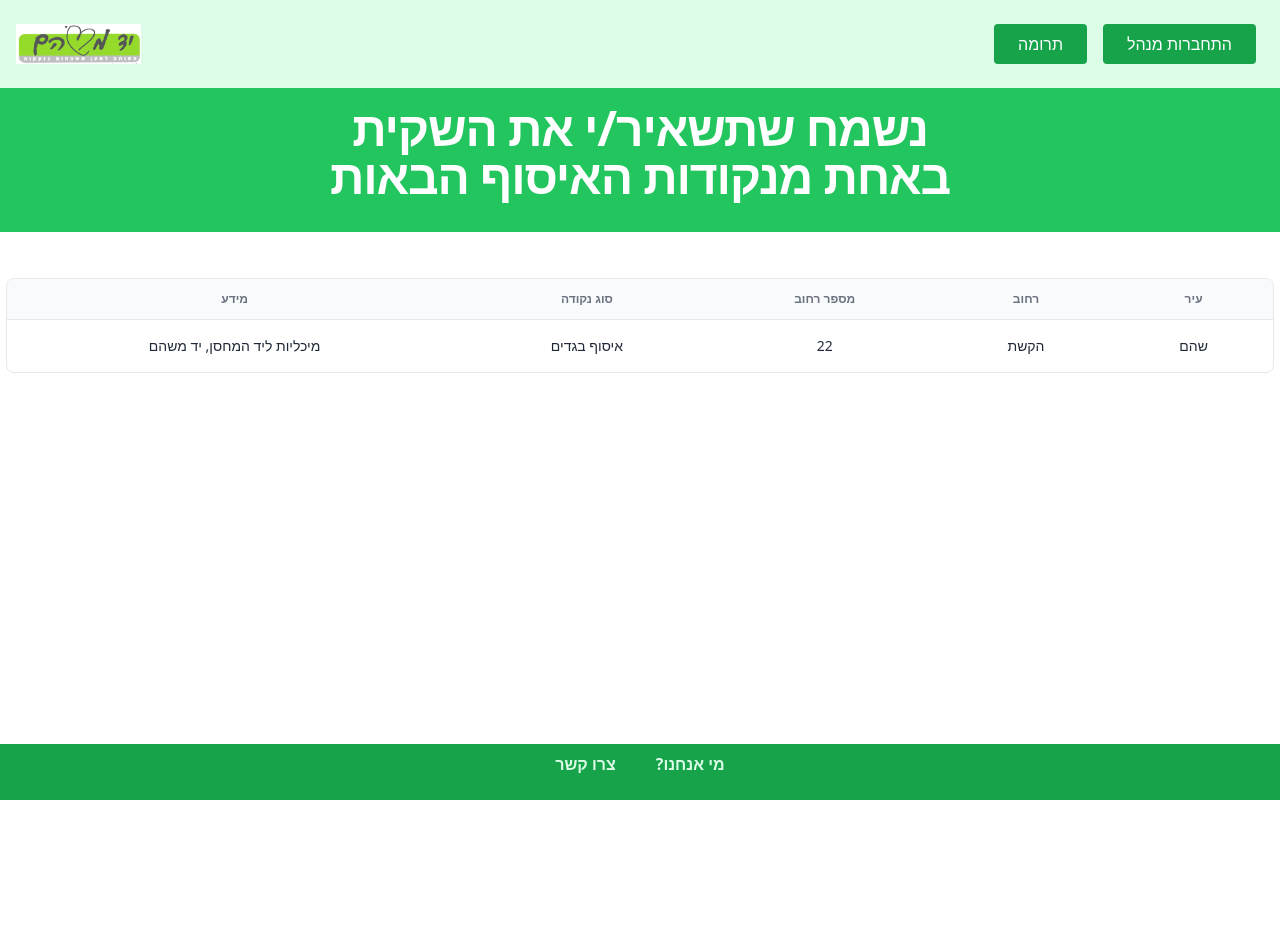
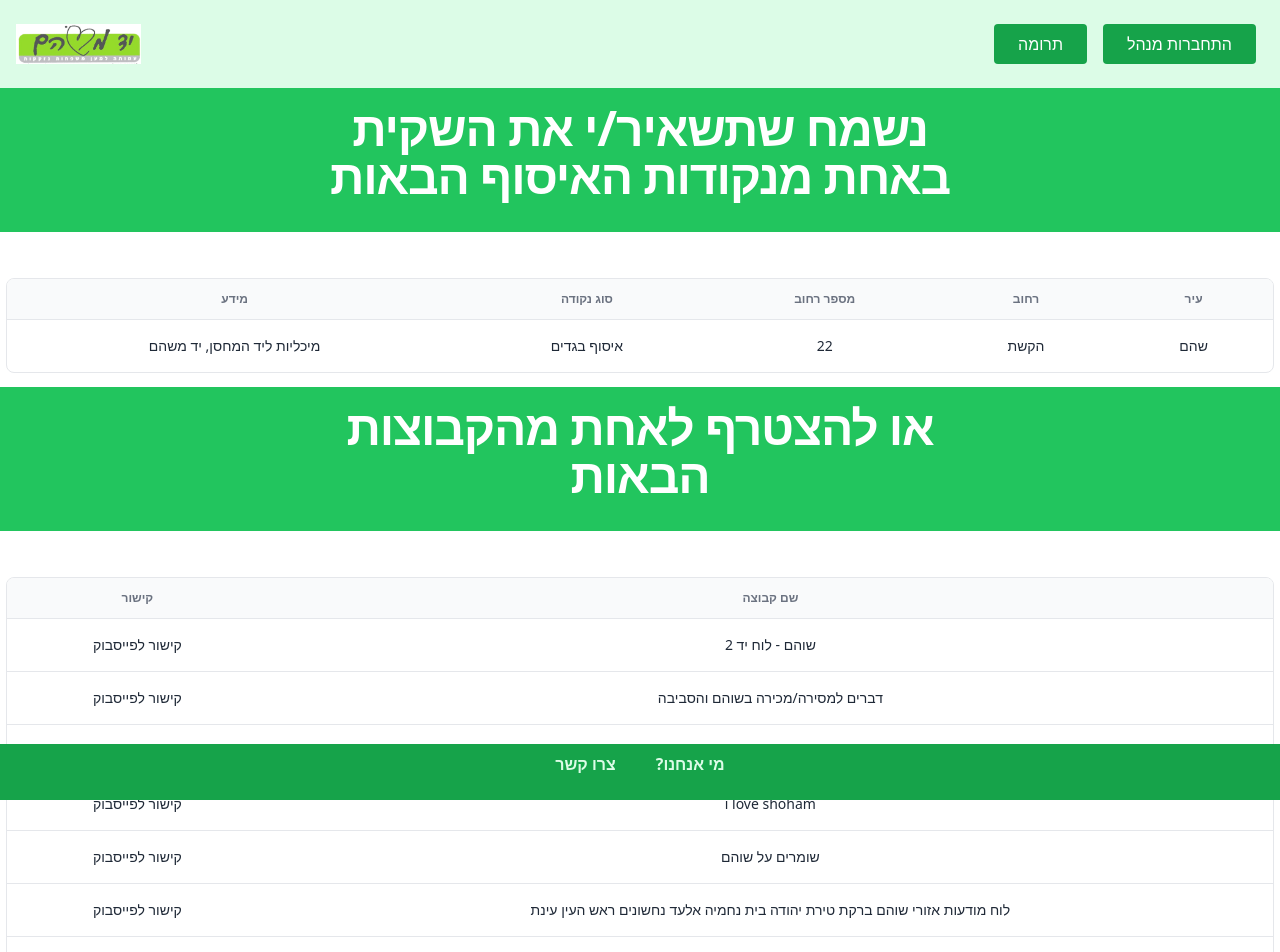
Before and after one commit to ReRopa2022/ReRopaClient, a React (Create React App) app: page /donate-points in a window 1280 px wide. Shown: the top 952 px of the page. Before the commit the page ends 800 px from the top, so only its background shows below. Built offline with nearby package versions, Linux system fonts and the light colour scheme; no server answers.

Commit message:
final preparations for passover

```diff
--- a/src/App.js
+++ b/src/App.js
@@ -11,7 +11,7 @@ const Home = lazy(() => import("./pages/Home"));
 const Test = lazy(() => import("./pages/Test"));
 const ManagerHome = lazy(() => import("./pages/manager/ManagerHome"));
 const ClothesTable = lazy(() => import("./pages/manager/ClothesTable"));
-const BooksOrGamesPage = lazy(() => import("./pages/manager/BooksOrGamesPage"));
+//const BooksOrGamesPage = lazy(() => import("./pages/manager/BooksOrGamesPage"));
 const ExcessesReport = lazy(() => import("./pages/manager/ExcessesReport"));
 const NotFound = lazy(() => import("./pages/NotFound"));
 const Login = lazy(() => import("./pages/Login"));
@@ -77,7 +77,7 @@ function App() {
                 <Route path="/info-tables" element={<Queries />} />
                 <Route path="/excesses-report" element={<ExcessesReport />} />
                 <Route path="/clothes-table" element={<ClothesTable />} />
-                <Route path="/games-books" element={<BooksOrGamesPage />} />
+
                 <Route path="/excesses-table" element={<ExcessesTable />} />
                 <Route path="/defiencies-table" element={<DefienciesTable />} />
                 <Route path="/locataions-table" element={<PointsTable />} />
--- a/src/components/donations/Clothes.js
+++ b/src/components/donations/Clothes.js
@@ -69,6 +69,7 @@ const Clothes = (props) => {
       genders,
       sectors,
       sizes,
+      status: "לא עודכן סטטוס",
       //image,
     };
     //console.log(donationData);
--- a/src/components/manager/tables/Status.js
+++ /dev/null
@@ -1,35 +0,0 @@
-import React from "react";
-
-const Status = ({ status, onClickHandler }) => {
-  return (
-    <>
-      {status === "לא עודכן סטטוס" && (
-        <button onClick={onClickHandler} className="text-yellow-500">
-          לא עודכן סטטוס{" "}
-        </button>
-      )}
-      {status === "לא התקבלה" && (
-        <button onClick={onClickHandler} className="text-red-500">
-          לא התקבלה
-        </button>
-      )}
-      {status === "התקבלה" && (
-        <button onClick={onClickHandler} className="text-yellow-500">
-          התקבלה
-        </button>
-      )}
-      {status === "נמסרה לתרומה" && (
-        <button onClick={onClickHandler} className="text-green-500">
-          נמסרה לתרומה
-        </button>
-      )}
-      {status === "הועברה לחנות" && (
-        <button onClick={onClickHandler} className="text-green-500">
-          הועברה לחנות
-        </button>
-      )}
-    </>
-  );
-};
-
-export default Status;
--- a/src/components/manager/tables/clothes table/DonationsTableRow.js
+++ b/src/components/manager/tables/clothes table/DonationsTableRow.js
@@ -4,7 +4,7 @@ import {
   updateStatus,
   deleteDonation,
 } from "../../../../features/donation/donationSlice";
-import Status from "../Status";
+
 //import ImageCard from "./ImageCard";
 
 //const API_URL = "https://reropa-server.onrender.com/api/donate/image";
@@ -13,8 +13,8 @@ const TableRow = ({ data }) => {
   //const [imgSrc, setImgSrc] = useState();
   //const [isImageBigger, setIsImageBigger] = useState(false);
   const [isStatusClicked, setIsStatusClicked] = useState(false);
-  var [status, setStatus] = useState();
-  const [prevStatus, setPrevStatus] = useState();
+  const [status, setStatus] = useState(data?.status);
+  const [statusColor, setStatusColor] = useState();
   const noTimeZone = data?.createdAt.substring(0, 10);
   const blatime = new Date(noTimeZone);
   const time = blatime.toLocaleDateString("en-GB");
@@ -30,7 +30,7 @@ const TableRow = ({ data }) => {
   };
   const onCancelEditStatus = () => {
     setIsStatusClicked(false);
-    setStatus(prevStatus);
+    setStatus(data?.status);
   };
   const onSelectStatus = (e) => {
     setStatus(e.target.value);
@@ -38,7 +38,6 @@ const TableRow = ({ data }) => {
   const onUpdateStatus = () => {
     dispatch(updateStatus({ donation_id, status }));
 
-    setPrevStatus(status);
     setIsStatusClicked(false);
   };
 
@@ -54,16 +53,27 @@ const TableRow = ({ data }) => {
   };
 
   useEffect(() => {
-    if (data?.status) {
-      setStatus(data?.status);
-      setPrevStatus(data?.status);
-    } else if (status) {
+    if (status === "לא עודכן סטטוס") {
+      setStatusColor("text-yellow-500");
       return;
-    } else {
-      setStatus("לא עודכן סטטוס");
-      setPrevStatus("לא עודכן סטטוס");
     }
-  }, [data.status, dispatch, status]);
+    if (status === "לא התקבלה") {
+      setStatusColor("text-red-500");
+      return;
+    }
+    if (status === "התקבלה") {
+      setStatusColor("text-yellow-500");
+      return;
+    }
+    if (status === "נמסרה לתרומה") {
+      setStatusColor("text-green-500");
+      return;
+    }
+    if (status === "הועברה לחנות") {
+      setStatusColor("text-green-500");
+      return;
+    }
+  }, [dispatch, status, statusColor]);
 
   /*useEffect(() => {
     const blob = new Blob([Int8Array.from(data.image.img.data.data)], {
@@ -96,7 +106,9 @@ const TableRow = ({ data }) => {
 
       <td className="px-6 py-4 text-sm font-medium text-right whitespace-nowrap">
         {!isStatusClicked ? (
-          <Status status={status} onClickHandler={onEditStatus} />
+          <button className={statusColor} onClick={onEditStatus}>
+            {status}
+          </button>
         ) : (
           <>
             <button
--- /dev/null
+++ b/src/components/tables/FacebookGroupsTable.js
@@ -0,0 +1,40 @@
+import React from "react";
+import FacebookGroupsTableRow from "./FacebookGroupsTableRow";
+
+const FacebookGroupsTable = ({ data }) => {
+  return (
+    <div className="flex flex-col">
+      <div className="overflow-x-auto">
+        <div className="xs:p-0 p-1.5 w-full inline-block align-middle">
+          <div className="overflow-auto  border rounded-lg">
+            <table className="min-w-full divide-y text-center divide-gray-200">
+              <thead className="bg-gray-50">
+                <tr>
+                  <th
+                    scope="col"
+                    className="xs:px-1 px-6 py-3 text-xs font-bold text-center text-gray-500 uppercase "
+                  >
+                    קישור
+                  </th>
+                  <th
+                    scope="col"
+                    className="xs:px-1 px-6 py-3 text-xs font-bold text-center text-gray-500 uppercase "
+                  >
+                    שם קבוצה
+                  </th>
+                </tr>
+              </thead>
+              <tbody className="divide-y divide-gray-200 ">
+                {data?.map((row) => (
+                  <FacebookGroupsTableRow key={row.info} data={row} />
+                ))}
+              </tbody>
+            </table>
+          </div>
+        </div>
+      </div>
+    </div>
+  );
+};
+
+export default FacebookGroupsTable;
--- /dev/null
+++ b/src/components/tables/FacebookGroupsTableRow.js
@@ -0,0 +1,18 @@
+import React from "react";
+
+const FacebookGroupsTableRow = ({ data }) => {
+  return (
+    <tr>
+      <td className="xs:px-1 xs:py-1 px-6 py-4 text-sm text-gray-800 whitespace-nowrap">
+        <a href={data?.url} target="_blank" rel="noreferrer">
+          קישור לפייסבוק
+        </a>
+      </td>
+      <td className="xs:px-1 xs:py-1 px-6  py-4 text-sm text-gray-800 whitespace-nowrap">
+        {data?.groupName}
+      </td>
+    </tr>
+  );
+};
+
+export default FacebookGroupsTableRow;
--- /dev/null
+++ b/src/data/facebookGroups.js
@@ -0,0 +1,31 @@
+export const facebookGroups = [
+  {
+    groupName: "שוהם - לוח יד 2",
+    url: "https://www.facebook.com/groups/487390104660869/",
+  },
+  {
+    groupName: "דברים למסירה/מכירה בשוהם והסביבה",
+    url: "https://www.facebook.com/groups/shohamgive/",
+  },
+  {
+    groupName: "פישפשוהם",
+    url: "https://www.facebook.com/groups/297438845091412",
+  },
+  {
+    groupName: "i love shoham",
+    url: "https://www.facebook.com/groups/888068645899065/",
+  },
+  {
+    groupName: "שומרים על שוהם",
+    url: "https://www.facebook.com/groups/1035920389916797/",
+  },
+  {
+    groupName:
+      "לוח מודעות אזורי שוהם ברקת טירת יהודה בית נחמיה אלעד נחשונים ראש העין עינת",
+    url: "https://www.facebook.com/groups/496397610770438/",
+  },
+  {
+    groupName: "חוט השני",
+    url: "https://www.facebook.com/groups/2129771340744206/",
+  },
+];
--- a/src/pages/DonatePoints.js
+++ b/src/pages/DonatePoints.js
@@ -2,7 +2,9 @@ import React, { useState, useEffect } from "react";
 //import axios from "axios";
 import { useLocation, useNavigate } from "react-router-dom";
 import RecycleTable from "../components/tables/RecycleTable";
+import FacebookGroupsTable from "../components/tables/FacebookGroupsTable";
 import { locationsData } from "../data/locationsData";
+import { facebookGroups } from "../data/facebookGroups";
 
 //const API_URL = "https://reropa-server.onrender.com/api/location";
 //For locally running const LOCALHOST_API_URL = "http://localhost:5000/api/location";
@@ -54,7 +56,7 @@ const DonatePoints = () => {
   }, []);
   return (
     <div>
-      <div className="text-center bg-green-500 h-36 xs:mb-4 mb-10 ">
+      <div className="text-center bg-green-500 xs:h-12  h-36 xs:mb-4 mb-10 ">
         <div className="w-full flex justify-center mb-2">
           <h1 className="mt-4 max-w-[36rem] xl:text-5xl lg:text-4xl font-bold tracking-tight text-white sm:text-2xl md:text-3xl xl:max-w-[43.5rem]">
             {title}
@@ -64,6 +66,14 @@ const DonatePoints = () => {
       <div className="mb-2">
         <RecycleTable data={filterTable} />
       </div>
+      <div className="text-center bg-green-500 xs:h-12 h-36 xs:mb-4 mb-10 ">
+        <div className="w-full flex justify-center mb-2">
+          <h1 className="mt-4 max-w-[36rem] xl:text-5xl lg:text-4xl font-bold tracking-tight text-white sm:text-2xl md:text-3xl xl:max-w-[43.5rem]">
+            או להצטרף לאחת מהקבוצות הבאות{" "}
+          </h1>
+        </div>
+      </div>{" "}
+      <FacebookGroupsTable data={facebookGroups} />
     </div>
   );
 };
--- a/src/pages/manager/Queries.js
+++ b/src/pages/manager/Queries.js
@@ -20,12 +20,12 @@ const Queries = () => {
                 תרומות
               </h2>
             </div>
-            <div className="flex flex-col">
+            <div className="flex flex-col ">
               <button className="flex  rounded-full px-5 py-5 shadow-md">
                 <GiBookshelf className="text-green-500 text-5xl " />
                 <Link
-                  to="/games-books"
-                  className="text-green-500 text-3xl font-bold"
+                  /*to="/games-books"*/
+                  className="disabled-link text-green-500 text-3xl font-bold"
                 >
                   ספרים/משחקים{" "}
                 </Link>
```
Also changed, not shown: src/components/manager/tables/booksOgames table/BooksOrGamesTableRow.js (+32 -20 lines).
